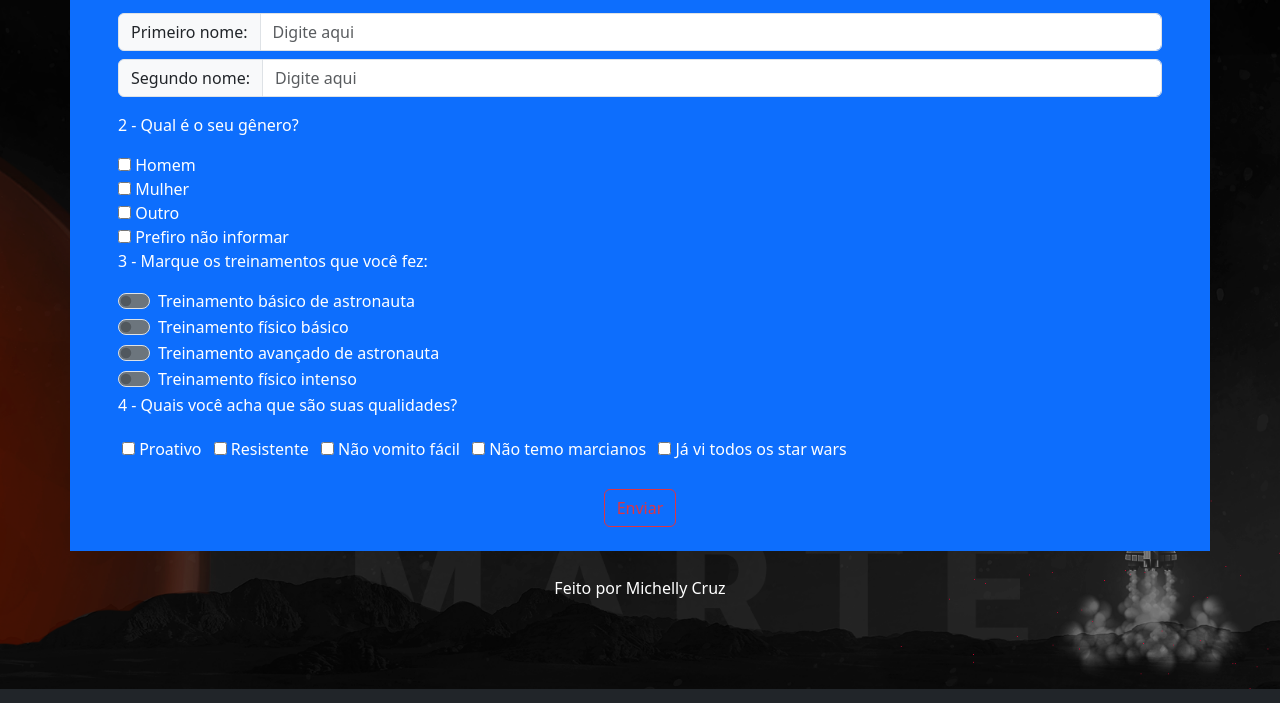
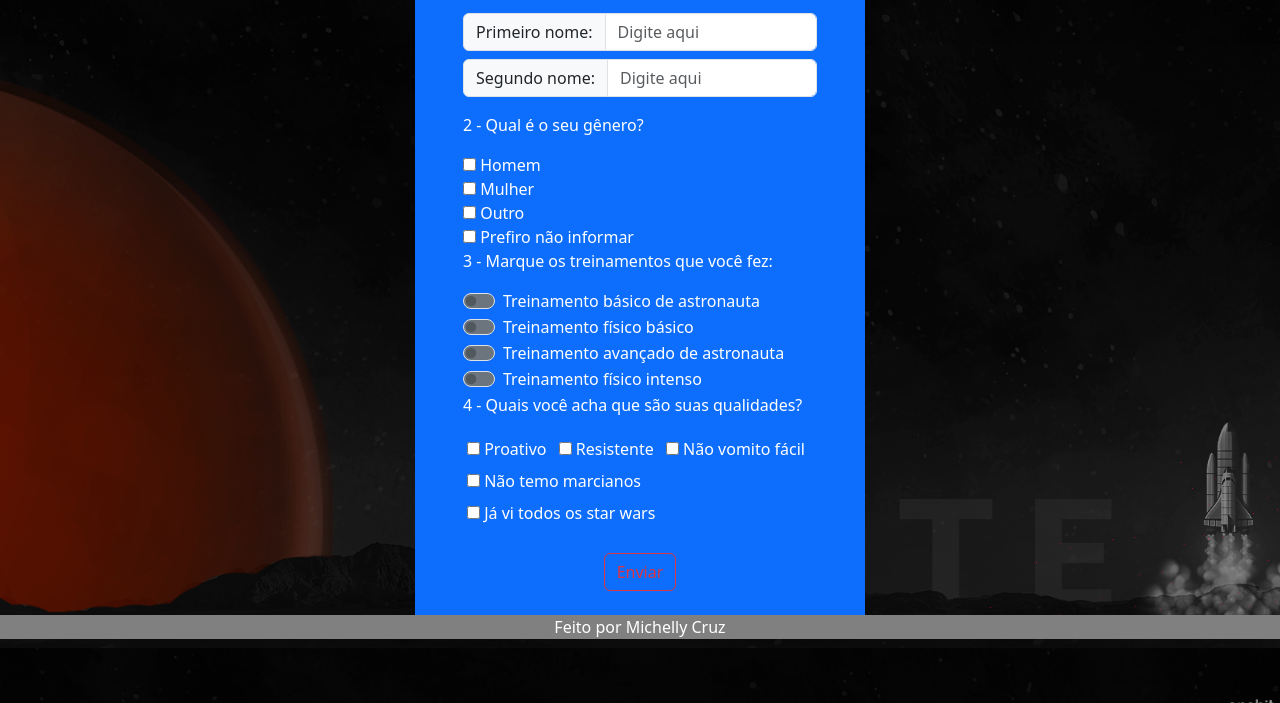
Before and after one commit to michellycruz/Bootstrap, a website: page 12_landing_page/index.html in a window 1280 px wide. Shown: the part 152-855 px from the top of the page. Drawn offline with nearby package versions, Linux system fonts and the light colour scheme.

Commit message:
Update index.html

```diff
--- a/12_landing_page/index.html
+++ b/12_landing_page/index.html
@@ -9,7 +9,7 @@
 </head>
 <style>
     body{
-      background: url(imagens/backgroundLp.png) no-repeat right;
+      background: url(imagens/backgroundLp.png) no-repeat center center fixed;
       -webkit-background-size: cover;
       -moz-background-size: cover;
       -o-background-size: cover;
@@ -20,10 +20,13 @@
       max-width: 180px;
     }
     .footer{
-      padding: 25px;
-      display: flex;
-      justify-content: center;
-      align-items: center;
+      text-align: center;
+      width: 100%;
+      background-color: gray;
+    }
+    .container1{
+      width: 450px;
+      height: auto;
     }
 </style>
 <body class="bg-dark py-5">
```
